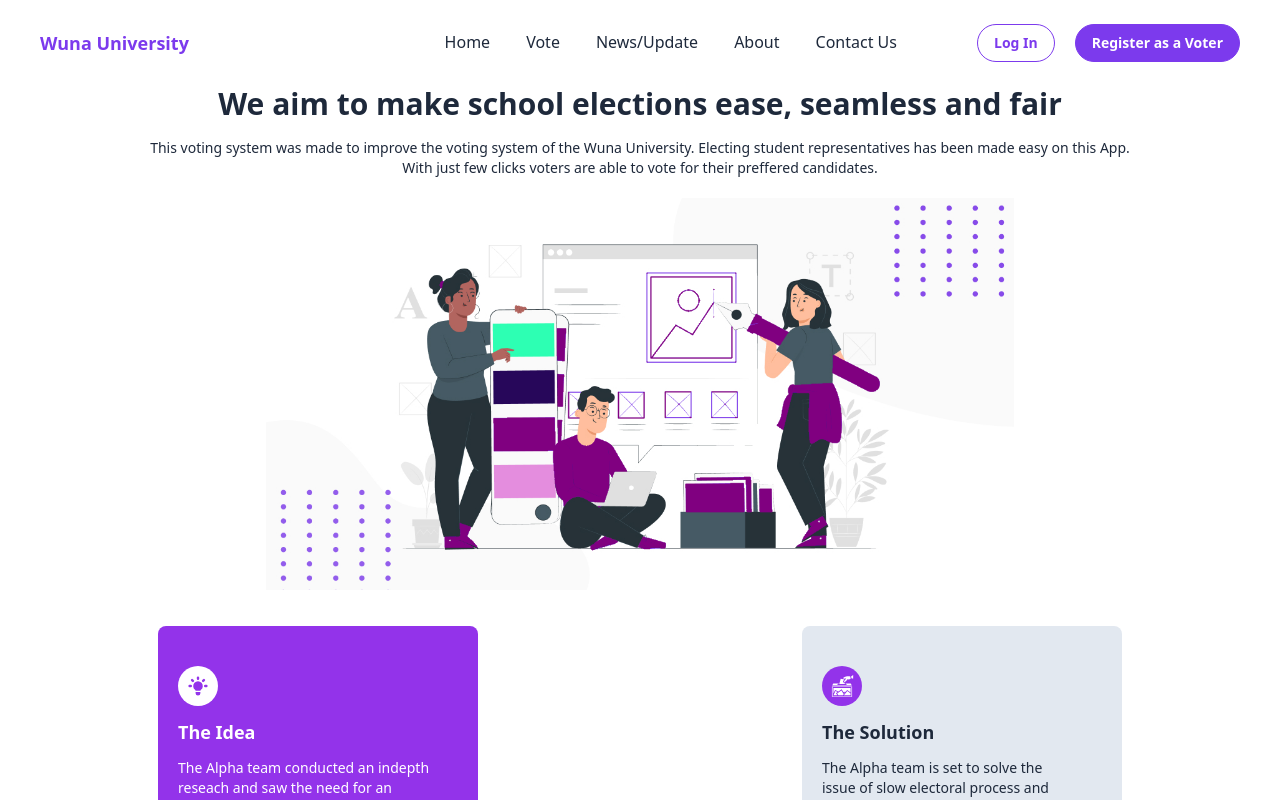
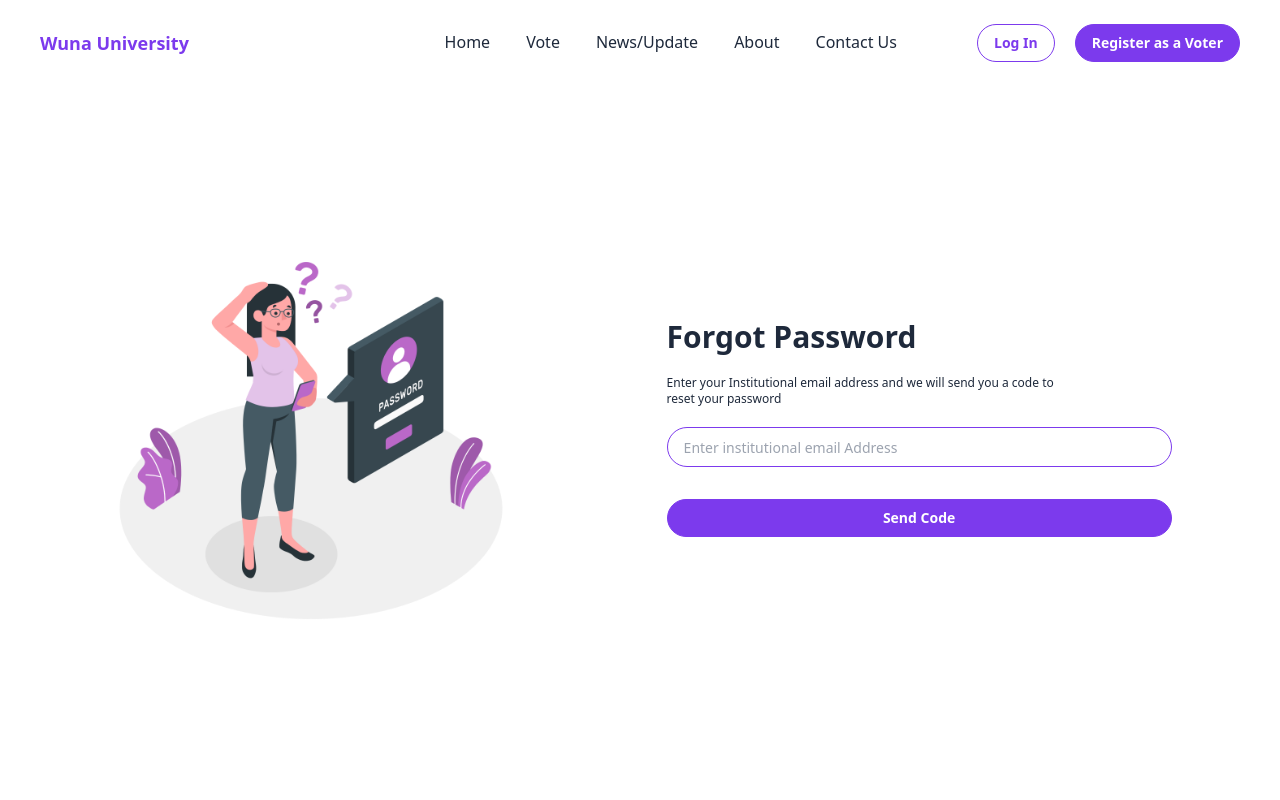
Before and after one commit to mbianou-bradon/School-Voting-App, a React (Create React App) app: page / in a window 1280 px wide. Shown: the top 800 px of the page. Built offline with nearby package versions, Linux system fonts and the light colour scheme.

Commit message:
Completed ForgotPassword page

```diff
--- a/src/App.js
+++ b/src/App.js
@@ -1,12 +1,13 @@
 import './App.css';
 import AboutUs from './pages/AboutUs';
+import ForgotPassword from './pages/ForgotPassword';
 import Home from './pages/Home';
 
 
 function App() {
   return (
     <div className="App text-slate-800 max-w-[85rem] mx-auto">
-     <AboutUs />
+     <ForgotPassword />
     </div>
   );
 }
--- a/src/pages/Contact.jsx
+++ b/src/pages/Contact.jsx
@@ -20,7 +20,7 @@ export default function Contact(){
                         </div>
 
                         <div className="w-4/5 ">
-                            <form action="" className="[&>input]:border [&>input]:border-violet-600 [&>input]:block [&>input]:h-10 [&>input]:w-full  [&>input]:text-sm [&>input]:text-violet-600 [&>input]:rounded [&>input]:my-2 [&>input]:pl-2 [&>label]:text-sm [&>label]:mt-3 [&>label]:block">
+                            <form action="" className="[&>input]:border [&>input]:border-violet-600 [&>input]:block [&>input]:h-10 [&>input]:w-full  [&>input]:text-sm [&>input]:text-violet-600 [&>input]:rounded-full [&>input]:my-2 [&>input]:pl-4 [&>label]:text-sm [&>label]:mt-3 [&>label]:block">
                                 <label htmlFor="name">Name</label>
                                 <input type="text" name="name" id="forName" placeholder="Mbianou Bradon"/>
 
--- /dev/null
+++ b/src/pages/ForgotPassword.jsx
@@ -0,0 +1,34 @@
+import forgot from "../assets/Forgot_password.png"
+import Footer from "../components/Footer"
+import Navbar from "../components/Navbar"
+
+export default function ForgotPassword(){
+
+    return(
+        <div>
+            <Navbar/>
+
+            <div className="flex flex-wrap items-center justify-around min-h-[50vh] lg:min-h-[87vh] px-8">
+                <div className="w-2/3 md:w-1/3">
+                    <img src={forgot} alt="" />
+                </div>
+
+                <div>
+                    <div>
+                        <h2 className="text-3xl font-bold">Forgot Password</h2>
+                        <p className="text-xs w-4/5 my-5">Enter your Institutional email address and we will send you a code to reset your password</p>
+                    </div>
+
+                    <div>
+                        <form action="">
+                            <input type="email" name="email" id="formEmail" placeholder="Enter institutional email Address" className="h-10 w-full pl-4 border border-violet-600 rounded-full text-sm text-violet-600 mb-5"/>
+                            <button className="border border-violet-600 bg-violet-600 py-2 text-white font-semibold rounded-full text-sm my-3 w-full hover:bg-violet-700 hover:scale-105 active:scale-95">Send Code</button>
+                        </form>
+                    </div>
+                </div>
+            </div>
+
+            <Footer/>
+        </div>
+    )
+}
```
